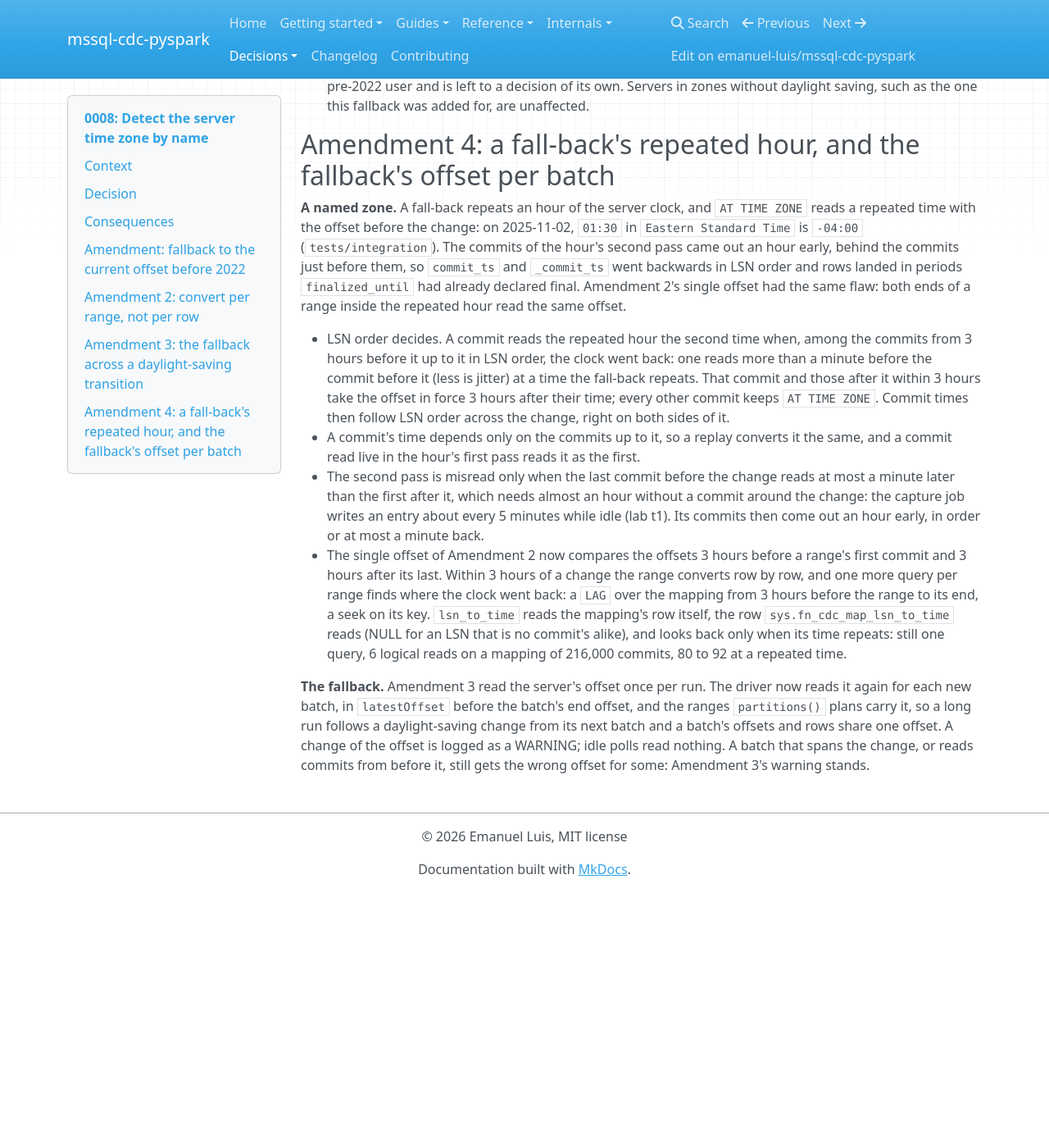
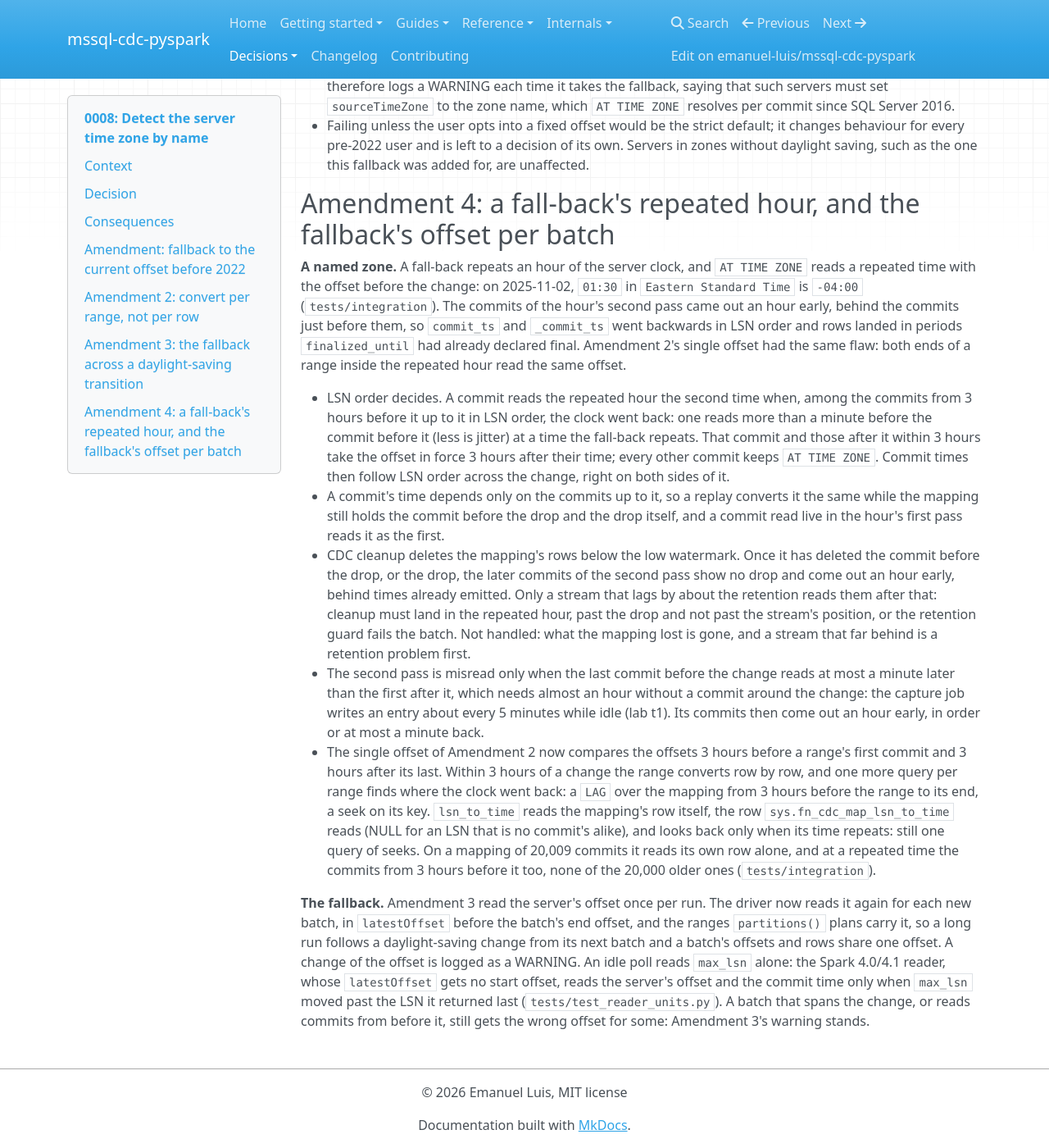
Before and after one commit to emanuel-luis/mssql-cdc-pyspark, an MkDocs documentation site: the page built from docs/decisions/0008-detect-source-time-zone.md, in a window 1280 px wide and 1400 px high, scrolled down 1865 px. Shown: the whole window at 82% size. Built offline with MkDocs 1.6.1, drawn with Linux system fonts in a browser that asks for light colours; nearby versions of some CDN libraries; before the commit the page ends 2953 px from its top, so only the background shows below that; some of the changed text lies outside the part shown.

Commit message:
fix: reconcile below a switch snapshot, idle polls on Spark 4.0/4.1
reconcile took a whole snapshot's S as bronze's position, but
snapshot_on_switch appends one at max_lsn after the batch while the
stream's checkpoint stays at the batch's end. A commit in between was in
neither bronze's changes nor the change table read, so stream lag came
out MISMATCH. Bronze's position is now its newest change, or the S of a
chunked snapshot, which always starts the stream's generation; reading
from behind only finds more IN_FLIGHT.

The Spark 4.0/4.1 reader read the server's offset and the commit time on
every trigger, idle ones included. It now reads them only when max_lsn
moved past the LSN it returned last: an idle poll sends max_lsn alone.

ADR 0008 Amendment 4: a replay converts a commit the same only while the
mapping holds the commits around the drop; a stream lagging by about the
retention misreads the rest of the second pass once cleanup removed them.
The lookback's cost is now backed by tests/integration (rows read by
lsn_to_time on a mapping of 20,009 commits) instead of numbers measured
outside the repo. ADR 0028 Amendment 2 amended.

```diff
--- a/docs/decisions/0008-detect-source-time-zone.md
+++ b/docs/decisions/0008-detect-source-time-zone.md
@@ -7,6 +7,7 @@
 **Amended:** 2026-09-28T21:44:31-03:00, a named zone is converted per range, not per row (see Amendment 2)
 **Amended:** 2026-10-05T00:15:23-03:00, the fallback is unsound across a daylight-saving transition, also across runs; the driver ships its offset to the executors and warns (see Amendment 3)
 **Amended:** 2026-10-06T21:44:52-03:00, a fall-back's repeated hour is read in LSN order; the fallback's offset is read again for each batch (see Amendment 4)
+**Amended:** 2026-10-07T00:06:28-03:00, the second pass misread once cleanup removed the commits around the drop; idle polls of the Spark 4.0/4.1 reader read `max_lsn` alone; the lookback's cost backed by `tests/integration` (see Amendment 4)
 
 ## Context
 `cdc.lsn_time_mapping.tran_end_time` is a timezone-less `datetime` in the server clock.
@@ -91,8 +92,16 @@
   repeats. That commit and those after it within 3 hours take the offset in force 3 hours
   after their time; every other commit keeps `AT TIME ZONE`. Commit times then follow LSN
   order across the change, right on both sides of it.
-* A commit's time depends only on the commits up to it, so a replay converts it the same,
-  and a commit read live in the hour's first pass reads it as the first.
+* A commit's time depends only on the commits up to it, so a replay converts it the same
+  while the mapping still holds the commit before the drop and the drop itself, and a commit
+  read live in the hour's first pass reads it as the first.
+* CDC cleanup deletes the mapping's rows below the low watermark. Once it has deleted the
+  commit before the drop, or the drop, the later commits of the second pass show no drop
+  and come out an hour early, behind times already emitted. Only a stream that lags by about
+  the retention reads them after that: cleanup must land in the repeated hour, past the
+  drop and not past the stream's position, or the retention guard fails the batch. Not
+  handled: what the mapping lost is gone, and a stream that far behind is a retention
+  problem first.
 * The second pass is misread only when the last commit before the change reads at most a
   minute later than the first after it, which needs almost an hour without a commit around
   the change: the capture job writes an entry about every 5 minutes while idle (lab t1).
@@ -102,12 +111,16 @@
   row, and one more query per range finds where the clock went back: a `LAG` over the
   mapping from 3 hours before the range to its end, a seek on its key. `lsn_to_time` reads
   the mapping's row itself, the row `sys.fn_cdc_map_lsn_to_time` reads (NULL for an LSN
-  that is no commit's alike), and looks back only when its time repeats: still one query,
-  6 logical reads on a mapping of 216,000 commits, 80 to 92 at a repeated time.
+  that is no commit's alike), and looks back only when its time repeats: still one query of
+  seeks. On a mapping of 20,009 commits it reads its own row alone, and at a repeated time
+  the commits from 3 hours before it too, none of the 20,000 older ones (`tests/integration`).
 
 **The fallback.** Amendment 3 read the server's offset once per run. The driver now reads
 it again for each new batch, in `latestOffset` before the batch's end offset, and the
 ranges `partitions()` plans carry it, so a long run follows a daylight-saving change from its
 next batch and a batch's offsets and rows share one offset. A change of the offset is
-logged as a WARNING; idle polls read nothing. A batch that spans the change, or reads
-commits from before it, still gets the wrong offset for some: Amendment 3's warning stands.
+logged as a WARNING. An idle poll reads `max_lsn` alone: the Spark 4.0/4.1 reader, whose
+`latestOffset` gets no start offset, reads the server's offset and the commit time only
+when `max_lsn` moved past the LSN it returned last (`tests/test_reader_units.py`). A batch
+that spans the change, or reads commits from before it, still gets the wrong offset for
+some: Amendment 3's warning stands.
```
Also changed, not shown: CHANGELOG.md (+2 -1 lines), docs/decisions/0028-chunked-snapshot-next-to-the-stream.md (+13 -6 lines), docs/decisions/README.md (+2 -2 lines), docs/guides/finalization.md (+3 -1 lines), docs/guides/validation.md (+4 -4 lines), 5 other files.
